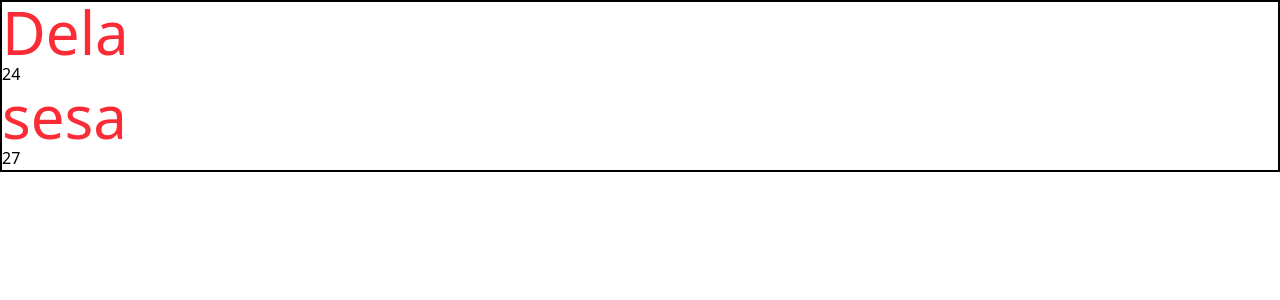
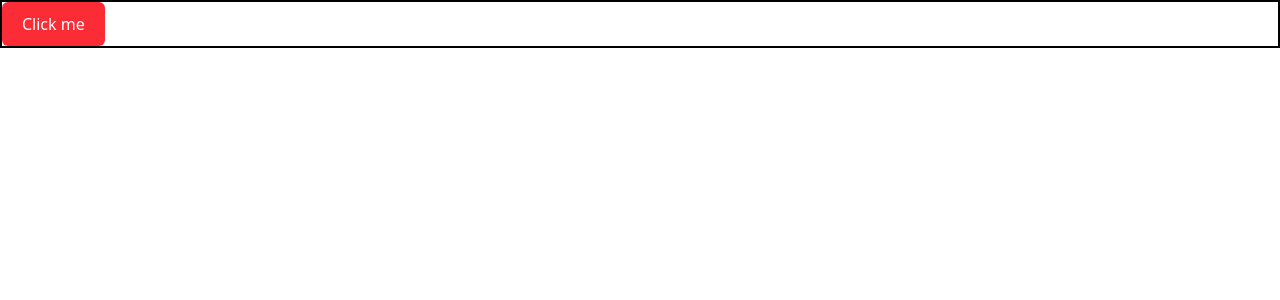
Before and after one commit to Delaksan-Sritharan/storefront, a React (Vite) app: page / in a window 1280 px wide. Shown: the top 300 px of the page. Built offline with nearby package versions, Linux system fonts and the light colour scheme.

Commit message:
refactor: replace User component with Button and apply Tailwind CSS styles

```diff
--- a/src/App.jsx
+++ b/src/App.jsx
@@ -1,12 +1,11 @@
 import React from "react";
 import User from "./Dela";
+import Button from "./Button";
 
 function App() {
   return (
     <div className="border-2 border-black">
-      <User name="Dela" age={24}/>
-      <User name="sesa"/>
-
+      <Button/>
     </div>
   );
 }
--- a/src/Button.jsx
+++ b/src/Button.jsx
@@ -6,15 +6,8 @@ function Button() {
   };
 
   return (
-    <button
-      style={{
-        backgroundColor: "red",
-        color: "white",
-        padding: "10px 20px",
-        borderRadius: "5px",
-        border: "none",
-        cursor: "pointer",
-      }}
+    <button className="bg-red-500 text-white py-[10px] px-[20px] rounded-md cursor-pointer"
+
       onClick={handleClick}
     >
       Click me
```
